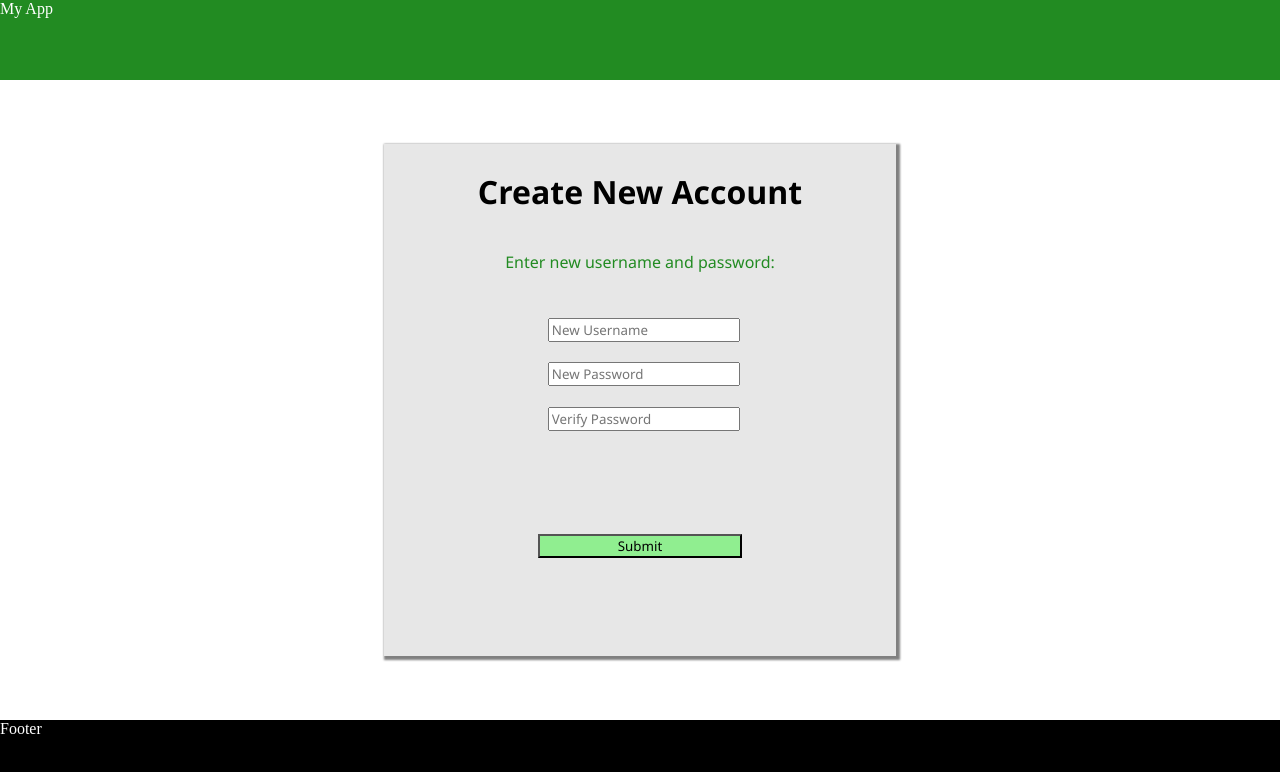
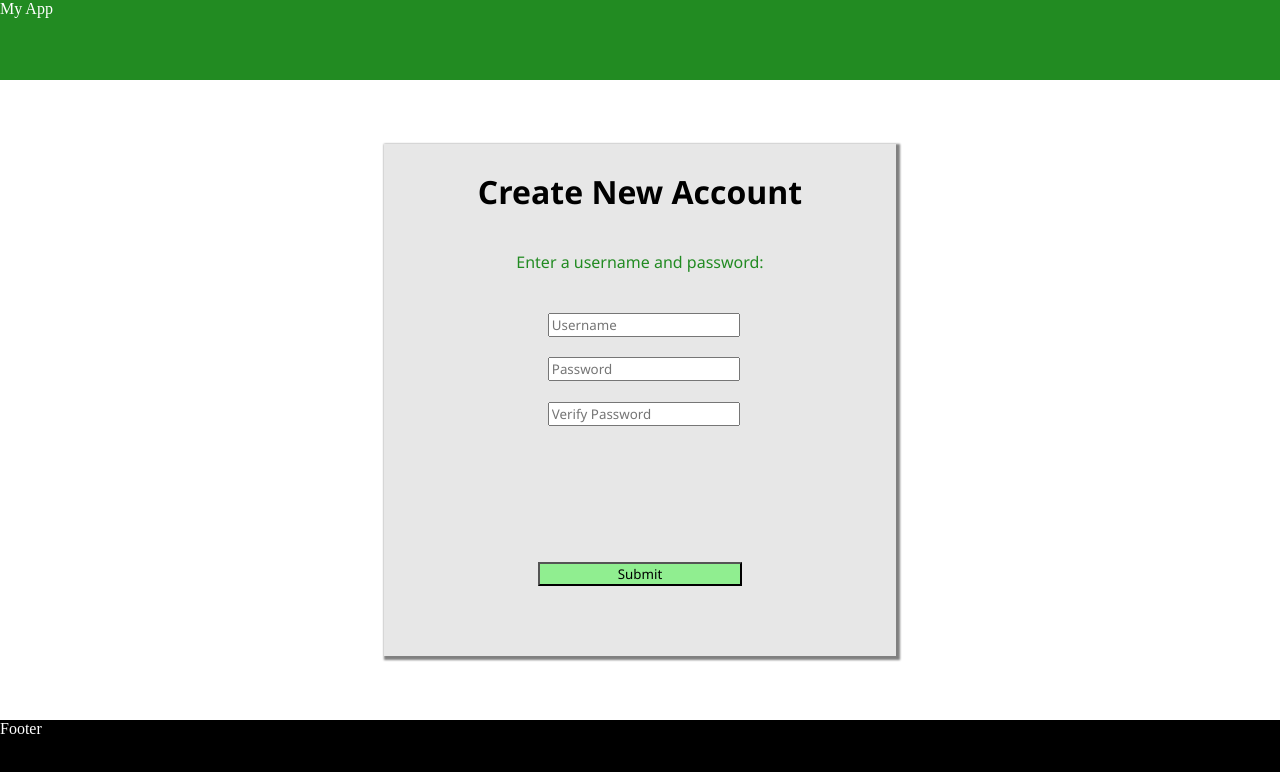
Before and after one commit to IanMcM89/phase-2-project, a React (Create React App) app: page /create-account in a window 1280 px wide. Shown: the top 772 px of the page. Built offline with nearby package versions, Linux system fonts and the light colour scheme.

Commit message:
Added registration functionality to NewUserPage component.

```diff
--- a/src/components/App.js
+++ b/src/components/App.js
@@ -1,7 +1,7 @@
 import React, {useState} from "react";
 import Header from "./Header";
+import NewUserPage from "./NewUserPage";
 import UserLoginPage from "./UserLoginPage";
-import NewUserPage from "./NewUserPage";
 import VegetablePage from "./VegetablePage";
 import Footer from "./Footer";
 import { BrowserRouter, Route, Switch, useHistory } from "react-router-dom";
@@ -14,16 +14,18 @@ function App() {
     setIsSignedIn(!isSignedIn);
   }
 
+  console.log(`isSignedIn = ${isSignedIn}`)
+
   return (
     <div className="App">
       <Header />
       <BrowserRouter>
         <Switch>
           <Route path="/create-account">
-            <NewUserPage />
+            <NewUserPage onUserLogin={onUserLogin} history={history}/>
           </Route>
           <Route path="/login">
-            <UserLoginPage onUserLogin={onUserLogin} history={history }/>
+            <UserLoginPage onUserLogin={onUserLogin} history={history}/>
           </Route>
           <Route exact path="/">
             <VegetablePage isSignedIn={isSignedIn} />
--- a/src/components/NewUserPage.js
+++ b/src/components/NewUserPage.js
@@ -1,26 +1,96 @@
-import React from "react";
+import React, {useState} from "react";
+import { withRouter } from 'react-router-dom';
 
-function NewUserPage() {
+function NewUserPage({ onUserLogin, history }) {
+  const [formData, setFormData] = useState({
+    username: '',
+    password: '',
+    verifiedPassword: ''
+  });
+  const [signUpError, setSignUpError] = useState('');
+
+  const handleChange = e => setFormData({...formData, [e.target.name]: e.target.value});
+
+  const handleSubmit = e => {
+    e.preventDefault();
+
+    const newUser = {
+      id: '',
+      username: formData.username,
+      password: formData.password
+    }
+
+    if (formData.verifiedPassword.includes(formData.password)) {
+      fetch("http://localhost:3000/users")
+      .then(r => r.json())
+      .then(userData => userData.find(user => {
+        if (user.username.includes(newUser.username)) return setSignUpError('Registration failed. User already exists.');
+
+        else {
+          setFormData({
+            username: '',
+            password: '',
+            verifiedPassword: ''
+          });
+
+          return onUserLogin() & history.push("/");
+        }
+      }))
+
+      // fetch("http://localhost:3000/users", {
+      // method: "POST",
+      // headers: {
+      //   "Content-Type": "application/json",
+      // },
+      // body: JSON.stringify(newUser),
+      // })
+      // .then(r => r.json())
+      // .then(newUserData => console.log(newUserData))
+      // .then(onUserLogin() & history.push("/"))
+    } else {
+      return setSignUpError('Registration failed. Passwords must match.');
+    }
+  }
+
   return (
     <main id="App-login-main">
-          <form id="App-login-form">
+      <form id="App-login-form" onSubmit={handleSubmit}>
         <h1>Create New Account</h1>
-            <p className="login-message">Enter new username and password:</p>
+        <p className="login-message">Enter a username and password:</p>
         <div id="login-inputs-container">
           <div className="login-input">
-                <input type="text" name="username" placeholder="New Username" />
+            <input
+              type="text"
+              name="username"
+              placeholder="Username"
+              value={formData.username}
+              onChange={handleChange}
+            />
           </div>
           <div className="login-input">
-                <input type="password" name="password" placeholder="New Password" />
+            <input
+              type="password"
+              name="password"
+              placeholder="Password"
+              value={formData.password}
+              onChange={handleChange}
+            />
           </div>
           <div className="login-input">
-                <input type="password" name="verify-password" placeholder="Verify Password" />
+            <input
+              type="password"
+              name="verifiedPassword"
+              placeholder="Verify Password"
+              value={formData.verifiedPassword}
+              onChange={handleChange}
+            />
           </div>
         </div>
+        <p className="login-error">{signUpError}</p>
         <input id="login-submit" type="submit" value="Submit" />
       </form>
     </main>
   )
 }
 
-export default NewUserPage;
+export default withRouter(NewUserPage);
--- a/src/components/UserLoginPage.js
+++ b/src/components/UserLoginPage.js
@@ -21,7 +21,7 @@ function UserLoginPage({ history, onUserLogin }) {
     fetch("http://localhost:3000/users")
     .then(r => r.json())
     .then(userData => userData.filter(user => {
-      if (user.username === formData.username && user.password === formData.password) {
+      if (user.username.includes(formData.username) && user.password.includes(formData.password)) {
         return onUserLogin() & history.push("/");
       } else {
         return setLoginError('Login failed! Incorrect username or password.');
--- a/src/index.css
+++ b/src/index.css
@@ -69,11 +69,12 @@ body {
 #login-inputs-container {
   display: flex;
   flex-direction: column;
+  justify-content: center;
   width: 40%;
-  height: 20%;
+  height: 30%;
   margin: 30%;
-  margin-top: 5%;
-  margin-bottom: 5%;
+  margin-top: 2%;
+  margin-bottom: 2%;
 }
 
 .login-input {
```
Lines whose indentation alone changed are shown as unchanged.
